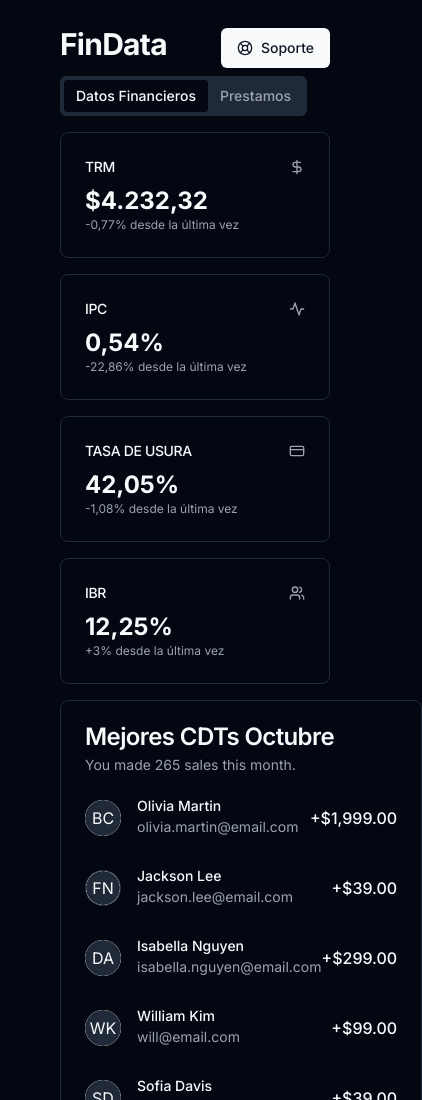
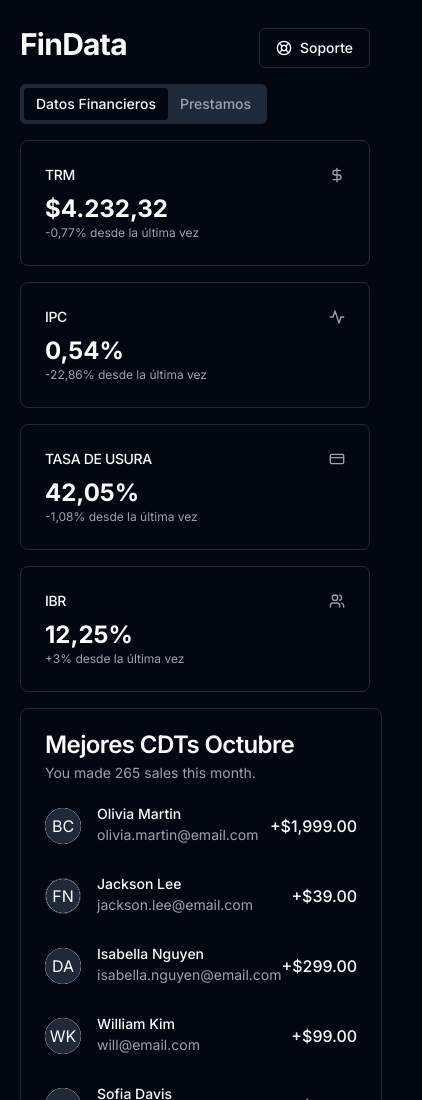
Before and after one commit to danielcgiraldo/bank-buddy, an Astro site: page / in a window 390 px wide. Shown: the top 1100 px of the page, 422 px wide, since content can reach past the window. Built offline with nearby package versions, Linux system fonts and the light colour scheme; Astro itself is replaced by a stand-in of ours.

Commit message:
responsive

```diff
--- a/src/components/content.tsx
+++ b/src/components/content.tsx
@@ -3,7 +3,7 @@ import OverviewAddon from "./overview";
 import { ADDONS } from "@/lib/addons";
 export default function Content() {
     return (
-        <Tabs defaultValue="overview" className="space-y-4 mt-2">
+        <Tabs defaultValue="overview" className="space-y-4 mt-4 md:mt-2">
             <TabsList>
                 <TabsTrigger value="overview">Datos Financieros</TabsTrigger>
                 {
--- a/src/layouts/Layout.astro
+++ b/src/layouts/Layout.astro
@@ -25,7 +25,7 @@ const { title } = Astro.props;
     </head>
     <body>
         <div class="w-full h-full p-5 flex justify-center">
-            <div class="px-10 max-w-7xl w-full">
+            <div class="md:px-10 max-w-7xl w-full">
                 <slot />
             </div>
         </div>
--- a/src/pages/index.astro
+++ b/src/pages/index.astro
@@ -2,7 +2,7 @@
 import Content from "@/components/content";
 import Layout from "../layouts/Layout.astro";
 import { Button } from "@/components/ui/button";
-import { Support } from "@/components/support";
+import { Support } from "@/ui/support";
 ---
 
 <Layout title="FinData: Herramientas Financieras">
@@ -16,3 +16,4 @@ import { Support } from "@/components/support";
         <Content client:load />
     </main>
 </Layout>
+@/ui/support
--- a/src/ui/bestCDT.tsx
+++ b/src/ui/bestCDT.tsx
@@ -8,7 +8,7 @@ import {
 } from "@/components/ui/card";
 
 export function BestCDT() {
-    function capitalizeFLetter(string) {
+    function capitalizeFLetter(string: string) {
         return (string.charAt(0).toUpperCase() +
             string.slice(1));
     }
--- a/src/components/support.tsx
+++ b/src/ui/support.tsx
@@ -50,7 +50,7 @@ export function Support() {
     return (
         <DropdownMenu>
             <DropdownMenuTrigger asChild>
-                <Button>
+                <Button variant="outline">
                     <LifeBuoy className="mr-2 h-4 w-4" /> Soporte
                 </Button>
             </DropdownMenuTrigger>
```
